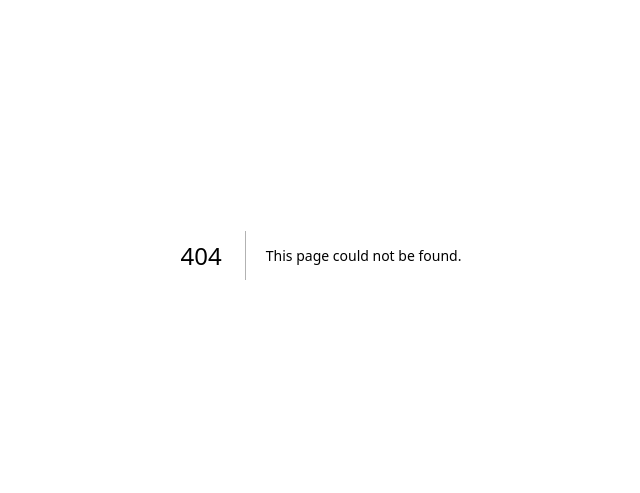
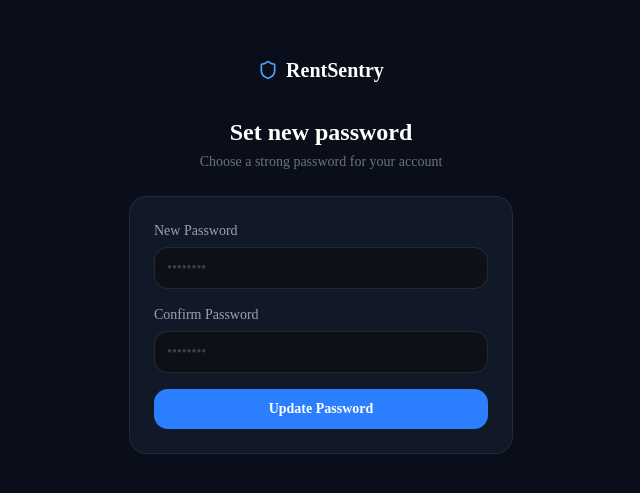
Before and after one commit to evanamccluney/rentsentry, a Next.js app: page /reset-password in a window 1280 px wide. Before the commit this address had no page. Shown: the part 145-638 px from the top of the page, without its empty margins (319-959 px from the left). Built offline with nearby package versions, Linux system fonts and the light colour scheme.

Commit message:
login page redesign + forgot password + reset password page

```diff
--- a/app/login/page.tsx
+++ b/app/login/page.tsx
@@ -3,9 +3,7 @@ import { useState } from "react"
 import { useRouter } from "next/navigation"
 import Link from "next/link"
 import { createClient } from "@/lib/supabase/client"
-import { Button } from "@/components/ui/button"
-import { Input } from "@/components/ui/input"
-import { Label } from "@/components/ui/label"
+import { Shield } from "lucide-react"
 
 export default function LoginPage() {
   const router = useRouter()
@@ -13,6 +11,8 @@ export default function LoginPage() {
   const [password, setPassword] = useState("")
   const [error, setError] = useState("")
   const [loading, setLoading] = useState(false)
+  const [mode, setMode] = useState<"login" | "forgot">("login")
+  const [resetSent, setResetSent] = useState(false)
 
   async function handleLogin(e: React.FormEvent) {
     e.preventDefault()
@@ -28,51 +28,144 @@ export default function LoginPage() {
     }
   }
 
+  async function handleForgotPassword(e: React.FormEvent) {
+    e.preventDefault()
+    setLoading(true)
+    setError("")
+    const supabase = createClient()
+    const { error } = await supabase.auth.resetPasswordForEmail(email, {
+      redirectTo: `${window.location.origin}/reset-password`,
+    })
+    if (error) {
+      setError(error.message)
+      setLoading(false)
+    } else {
+      setResetSent(true)
+      setLoading(false)
+    }
+  }
+
   return (
     <main className="min-h-screen bg-[#0a0e1a] flex items-center justify-center px-6">
       <div className="w-full max-w-sm">
-        <div className="text-center mb-8">
-          <h1 className="text-2xl font-bold text-white">Sign in to RentSentry</h1>
-          <p className="text-[#9ca3af] text-sm mt-1">Protect your portfolio revenue</p>
+
+        {/* Logo */}
+        <div className="flex items-center justify-center gap-2 mb-8">
+          <Shield size={20} className="text-blue-400" />
+          <span className="text-white font-bold text-xl">RentSentry</span>
         </div>
 
-        <form onSubmit={handleLogin} className="bg-[#131929] border border-[#1e2d45] rounded-xl p-6 space-y-4">
+        {mode === "login" && (
+          <>
+            <div className="text-center mb-6">
+              <h1 className="text-2xl font-bold text-white">Welcome back</h1>
+              <p className="text-[#6b7280] text-sm mt-1">Sign in to your account</p>
+            </div>
+
+            <form onSubmit={handleLogin} className="bg-[#111827] border border-white/[0.08] rounded-2xl p-6 space-y-4">
               <div>
-            <Label className="text-[#9ca3af] text-sm mb-1.5 block">Email</Label>
-            <Input
+                <label className="text-[#9ca3af] text-sm mb-1.5 block">Email</label>
+                <input
                   type="email"
                   value={email}
                   onChange={e => setEmail(e.target.value)}
                   placeholder="you@company.com"
                   required
-              className="bg-[#0a0e1a] border-[#1e2d45] text-white placeholder:text-[#4b5563]"
+                  className="w-full bg-[#0d1117] border border-white/10 text-white text-sm rounded-xl px-3 py-2.5 focus:outline-none focus:border-blue-500/40 placeholder:text-[#374151]"
                 />
               </div>
               <div>
-            <Label className="text-[#9ca3af] text-sm mb-1.5 block">Password</Label>
-            <Input
+                <div className="flex items-center justify-between mb-1.5">
+                  <label className="text-[#9ca3af] text-sm">Password</label>
+                  <button
+                    type="button"
+                    onClick={() => { setMode("forgot"); setError("") }}
+                    className="text-blue-400 text-xs hover:underline"
+                  >
+                    Forgot password?
+                  </button>
+                </div>
+                <input
                   type="password"
                   value={password}
                   onChange={e => setPassword(e.target.value)}
                   placeholder="••••••••"
                   required
-              className="bg-[#0a0e1a] border-[#1e2d45] text-white placeholder:text-[#4b5563]"
+                  className="w-full bg-[#0d1117] border border-white/10 text-white text-sm rounded-xl px-3 py-2.5 focus:outline-none focus:border-blue-500/40 placeholder:text-[#374151]"
                 />
               </div>
               {error && <p className="text-red-400 text-sm">{error}</p>}
-          <Button
+              <button
                 type="submit"
                 disabled={loading}
-            className="w-full bg-[#60a5fa] hover:bg-[#3b82f6] text-black font-semibold"
+                className="w-full bg-blue-500 hover:bg-blue-600 disabled:opacity-50 text-white font-semibold py-2.5 rounded-xl text-sm transition-colors"
               >
                 {loading ? "Signing in…" : "Sign In"}
-          </Button>
+              </button>
             </form>
 
-        <p className="text-center text-[#9ca3af] text-sm mt-4">
+            <p className="text-center text-[#6b7280] text-sm mt-4">
               Don&apos;t have an account?{" "}
-          <Link href="/signup" className="text-[#60a5fa] hover:underline">Sign up</Link>
+              <Link href="/signup" className="text-blue-400 hover:underline">Sign up free</Link>
             </p>
+          </>
+        )}
+
+        {mode === "forgot" && !resetSent && (
+          <>
+            <div className="text-center mb-6">
+              <h1 className="text-2xl font-bold text-white">Reset password</h1>
+              <p className="text-[#6b7280] text-sm mt-1">We'll send a reset link to your email</p>
+            </div>
+
+            <form onSubmit={handleForgotPassword} className="bg-[#111827] border border-white/[0.08] rounded-2xl p-6 space-y-4">
+              <div>
+                <label className="text-[#9ca3af] text-sm mb-1.5 block">Email</label>
+                <input
+                  type="email"
+                  value={email}
+                  onChange={e => setEmail(e.target.value)}
+                  placeholder="you@company.com"
+                  required
+                  className="w-full bg-[#0d1117] border border-white/10 text-white text-sm rounded-xl px-3 py-2.5 focus:outline-none focus:border-blue-500/40 placeholder:text-[#374151]"
+                />
+              </div>
+              {error && <p className="text-red-400 text-sm">{error}</p>}
+              <button
+                type="submit"
+                disabled={loading}
+                className="w-full bg-blue-500 hover:bg-blue-600 disabled:opacity-50 text-white font-semibold py-2.5 rounded-xl text-sm transition-colors"
+              >
+                {loading ? "Sending…" : "Send Reset Link"}
+              </button>
+            </form>
+
+            <p className="text-center text-[#6b7280] text-sm mt-4">
+              <button onClick={() => { setMode("login"); setError("") }} className="text-blue-400 hover:underline">
+                Back to sign in
+              </button>
+            </p>
+          </>
+        )}
+
+        {mode === "forgot" && resetSent && (
+          <div className="bg-[#111827] border border-white/[0.08] rounded-2xl p-8 text-center">
+            <div className="w-12 h-12 rounded-full bg-emerald-500/10 flex items-center justify-center mx-auto mb-4">
+              <Shield size={20} className="text-emerald-400" />
+            </div>
+            <h2 className="text-white font-semibold mb-2">Check your email</h2>
+            <p className="text-[#6b7280] text-sm mb-5">
+              We sent a password reset link to <span className="text-white">{email}</span>
+            </p>
+            <button
+              onClick={() => { setMode("login"); setResetSent(false); setError("") }}
+              className="text-blue-400 text-sm hover:underline"
+            >
+              Back to sign in
+            </button>
+          </div>
+        )}
+
       </div>
     </main>
   )
--- /dev/null
+++ b/app/reset-password/page.tsx
@@ -0,0 +1,84 @@
+"use client"
+import { useState } from "react"
+import { useRouter } from "next/navigation"
+import { createClient } from "@/lib/supabase/client"
+import { Shield } from "lucide-react"
+
+export default function ResetPasswordPage() {
+  const router = useRouter()
+  const [password, setPassword] = useState("")
+  const [confirm, setConfirm] = useState("")
+  const [error, setError] = useState("")
+  const [loading, setLoading] = useState(false)
+
+  async function handleReset(e: React.FormEvent) {
+    e.preventDefault()
+    if (password !== confirm) {
+      setError("Passwords don't match.")
+      return
+    }
+    setLoading(true)
+    setError("")
+    const supabase = createClient()
+    const { error } = await supabase.auth.updateUser({ password })
+    if (error) {
+      setError(error.message)
+      setLoading(false)
+    } else {
+      router.push("/dashboard")
+    }
+  }
+
+  return (
+    <main className="min-h-screen bg-[#0a0e1a] flex items-center justify-center px-6">
+      <div className="w-full max-w-sm">
+
+        <div className="flex items-center justify-center gap-2 mb-8">
+          <Shield size={20} className="text-blue-400" />
+          <span className="text-white font-bold text-xl">RentSentry</span>
+        </div>
+
+        <div className="text-center mb-6">
+          <h1 className="text-2xl font-bold text-white">Set new password</h1>
+          <p className="text-[#6b7280] text-sm mt-1">Choose a strong password for your account</p>
+        </div>
+
+        <form onSubmit={handleReset} className="bg-[#111827] border border-white/[0.08] rounded-2xl p-6 space-y-4">
+          <div>
+            <label className="text-[#9ca3af] text-sm mb-1.5 block">New Password</label>
+            <input
+              type="password"
+              value={password}
+              onChange={e => setPassword(e.target.value)}
+              placeholder="••••••••"
+              required
+              minLength={8}
+              className="w-full bg-[#0d1117] border border-white/10 text-white text-sm rounded-xl px-3 py-2.5 focus:outline-none focus:border-blue-500/40 placeholder:text-[#374151]"
+            />
+          </div>
+          <div>
+            <label className="text-[#9ca3af] text-sm mb-1.5 block">Confirm Password</label>
+            <input
+              type="password"
+              value={confirm}
+              onChange={e => setConfirm(e.target.value)}
+              placeholder="••••••••"
+              required
+              minLength={8}
+              className="w-full bg-[#0d1117] border border-white/10 text-white text-sm rounded-xl px-3 py-2.5 focus:outline-none focus:border-blue-500/40 placeholder:text-[#374151]"
+            />
+          </div>
+          {error && <p className="text-red-400 text-sm">{error}</p>}
+          <button
+            type="submit"
+            disabled={loading}
+            className="w-full bg-blue-500 hover:bg-blue-600 disabled:opacity-50 text-white font-semibold py-2.5 rounded-xl text-sm transition-colors"
+          >
+            {loading ? "Updating…" : "Update Password"}
+          </button>
+        </form>
+
+      </div>
+    </main>
+  )
+}
```
Also changed, not shown: 1 other file (tests, documents, lock files or other folders). Lines whose indentation alone changed are shown as unchanged.
